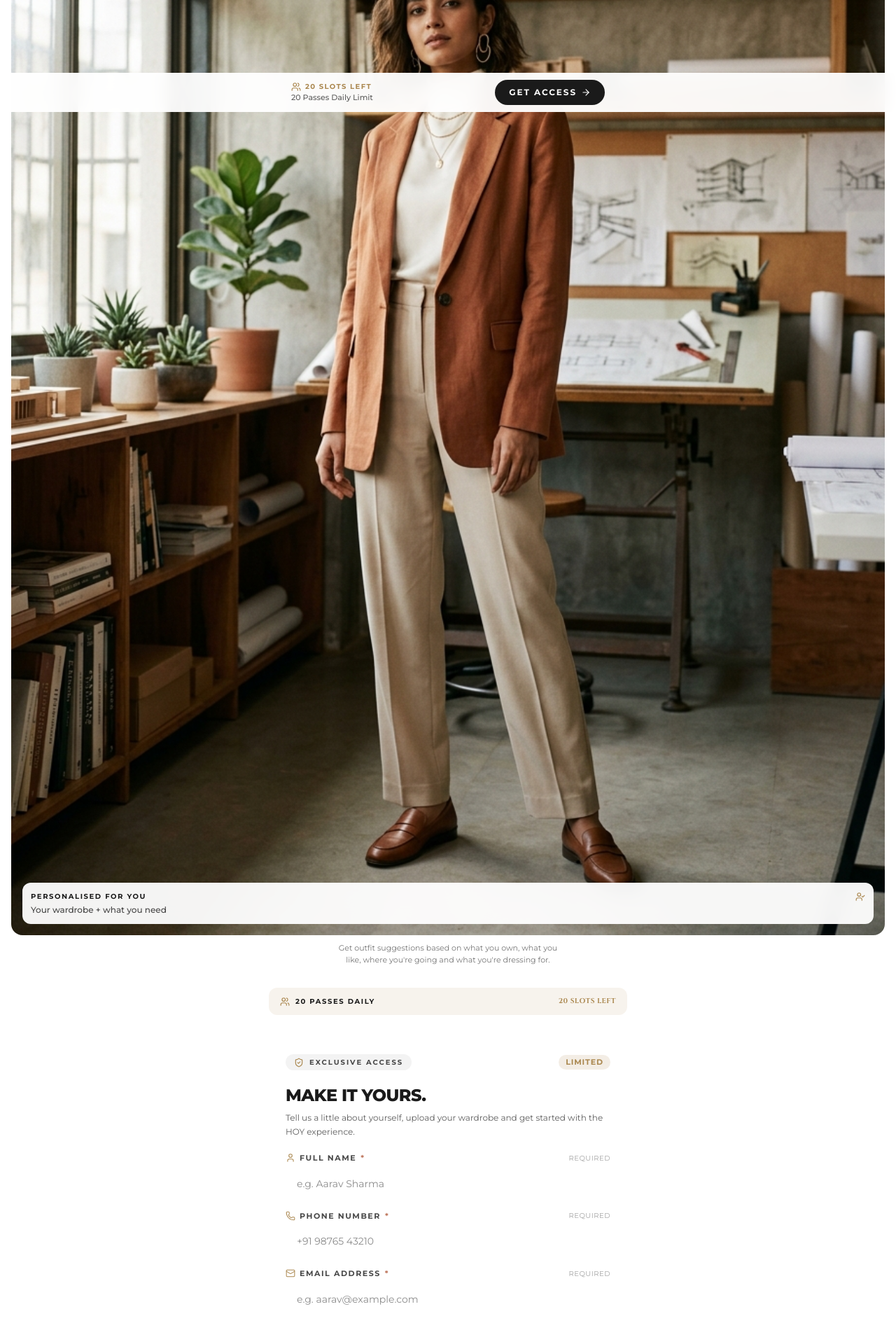
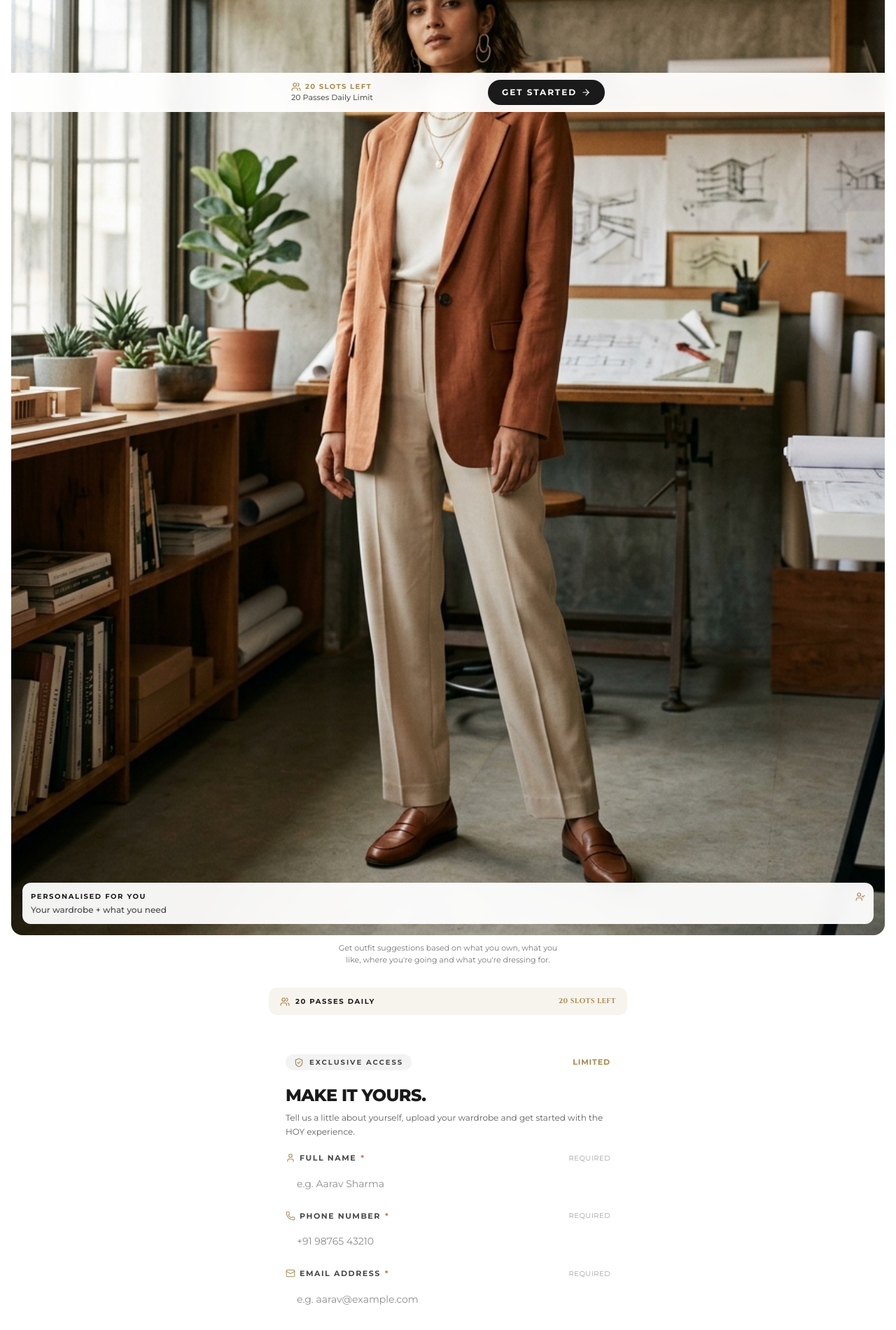
Before and after one commit to tanikshrma/HOY-Landing-Page, a React (Vite) app: page / in a window 1280 px wide. Shown: the part 640-2540 px from the top of the page at 70% size. Built offline with nearby package versions, Linux system fonts and the light colour scheme; no server answers.

Commit message:
refactor: update CTA labels and clean up UI components
- Standardize CTA labels to "GET STARTED" for better consistency.
- Remove redundant UI elements in FinalCtaSection and Footer.
- Simplify visual styling of the "LIMITED" badge in LeadFormCard.

```diff
--- a/src/components/FinalCtaSection.tsx
+++ b/src/components/FinalCtaSection.tsx
@@ -68,7 +68,7 @@ export const FinalCtaSection: React.FC<FinalCtaSectionProps> = ({ onCtaClick })
         </p>
 
         <p className="mt-2 font-montserrat text-xs text-[#1A1A1A]/60 font-normal max-w-lg mx-auto">
-          <strong className="text-[#AB8850] uppercase tracking-wider">GET STARTED &bull; </strong> Access HOY and be among the first to experience personal styling built around your own wardrobe.
+          Access HOY and be among the first to experience personal styling built around your own wardrobe.
         </p>
 
         {/* CTA Button */}
@@ -78,16 +78,9 @@ export const FinalCtaSection: React.FC<FinalCtaSectionProps> = ({ onCtaClick })
             onClick={onCtaClick}
             className="w-full sm:w-auto px-8 sm:px-10 py-3.5 sm:py-4 rounded-full bg-[#1A1A1A] hover:bg-[#AB8850] text-white font-montserrat font-bold text-xs sm:text-sm tracking-[0.18em] uppercase transition-all duration-300 shadow-sm inline-flex items-center justify-center gap-2.5 cursor-pointer active:scale-98"
           >
-            <span>{slots.isSoldOut ? 'CHECK ACCESS FORM' : 'GET MY ACCESS'}</span>
+            <span>{slots.isSoldOut ? 'CHECK ACCESS FORM' : 'GET STARTED'}</span>
             <ArrowRight className="w-4 h-4" />
           </button>
-        </div>
-
-        {/* Closing Signature */}
-        <div className="mt-8 sm:mt-10 pt-6 sm:pt-7 border-t border-[#1A1A1A]/10">
-          <p className="font-montserrat font-extrabold text-xs sm:text-sm tracking-[0.24em] uppercase text-[#AB8850]">
-            YOUR STYLE. SORTED.
-          </p>
         </div>
 
       </div>
--- a/src/components/Footer.tsx
+++ b/src/components/Footer.tsx
@@ -55,10 +55,6 @@ export const Footer: React.FC = () => {
             <p className="tracking-widest uppercase text-[#AB8850] font-semibold text-[11px]">
               YOUR STYLE. SORTED.
             </p>
-            <span className="text-white/20">&bull;</span>
-            <a href="#hero-lead-form" className="tracking-widest uppercase text-white/70 hover:text-white font-bold text-[11px]">
-              GET STARTED
-            </a>
           </div>
         </div>
       </div>
--- a/src/components/LeadFormCard.tsx
+++ b/src/components/LeadFormCard.tsx
@@ -219,7 +219,7 @@ export const LeadFormCard: React.FC<LeadFormCardProps> = ({
             EXCLUSIVE ACCESS
           </span>
         </div>
-        <span className="font-montserrat text-[11px] font-bold tracking-[0.08em] uppercase px-2.5 py-0.5 rounded-full bg-[#AB8850]/15 text-[#AB8850] border border-[#AB8850]/30">
+        <span className="font-montserrat text-[11px] font-bold tracking-[0.08em] uppercase text-[#AB8850]">
           LIMITED
         </span>
       </div>
--- a/src/components/StickyMobileCta.tsx
+++ b/src/components/StickyMobileCta.tsx
@@ -32,7 +32,7 @@ export const StickyMobileCta: React.FC<StickyMobileCtaProps> = ({ onCtaClick })
           onClick={onCtaClick}
           className="px-5 py-2.5 rounded-full bg-[#1A1A1A] active:bg-[#AB8850] text-white font-montserrat font-bold text-xs tracking-[0.16em] uppercase transition-all duration-200 flex items-center gap-1.5 shrink-0 cursor-pointer shadow-sm active:scale-95 whitespace-nowrap"
         >
-          <span>{slots.isSoldOut ? 'VIEW FORM' : 'GET ACCESS'}</span>
+          <span>{slots.isSoldOut ? 'VIEW FORM' : 'GET STARTED'}</span>
           <ArrowRight className="w-3.5 h-3.5" />
         </button>
       </div>
```
Also changed, not shown: 1 other file (tests, documents, lock files or other folders).
